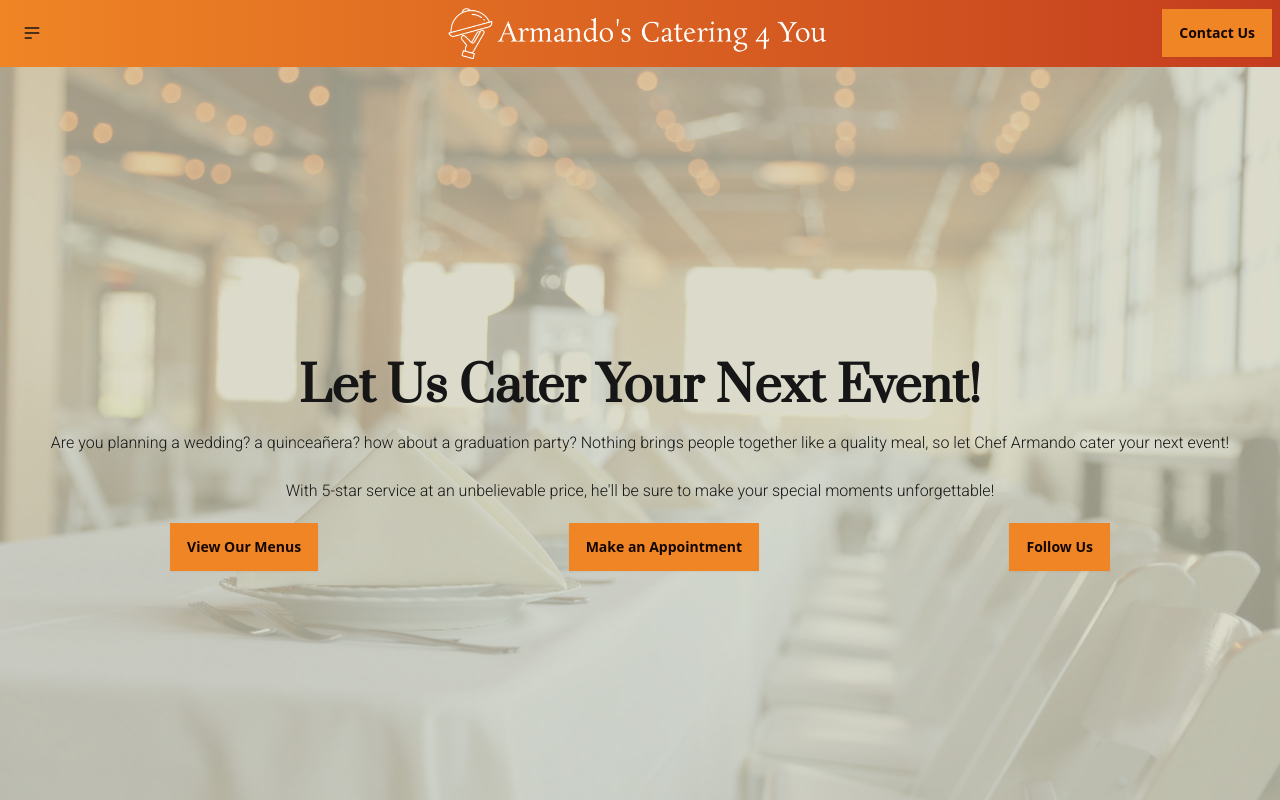
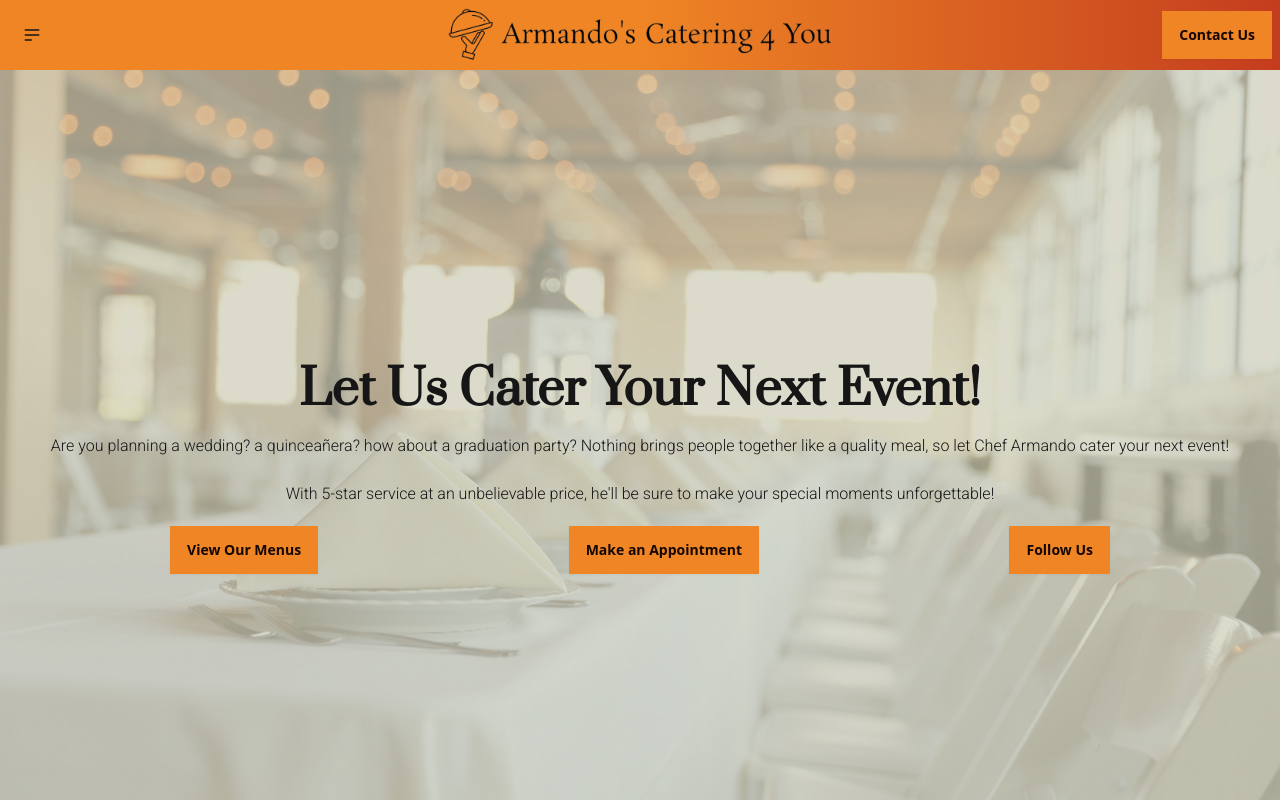
Before and after one commit to noelcastillon1/armandos-catering, a React (Vite) app: page / in a window 1280 px wide. Shown: the top 800 px of the page. Built offline with nearby package versions, Linux system fonts and the light colour scheme.

Commit message:
change logo, change gradient values for readability

```diff
--- a/src/components/Navbar.jsx
+++ b/src/components/Navbar.jsx
@@ -1,6 +1,6 @@
 const Navbar = () => {
     return (
-        <div className="navbar bg-gradient-to-r from-primary to-secondary">
+        <div className="navbar bg-gradient-to-r from-primary from-50% to-secondary">
             <div className="navbar-start">
                 <div className="dropdown">
                     <div tabIndex="0" role="button" aria-label="dropdown menu" className="btn btn-ghost btn-circle">
@@ -14,7 +14,7 @@ const Navbar = () => {
                 </div>
             </div>
             <div className="navbar-center max-w-sm hidden md:flex">
-                <a href="/"><img src="/Monochrome White Logo.png" alt="Armando's Catering Logo" /></a>
+                <a href="/"><img src="/Monochrome Black Logo.png" alt="Armando's Catering Logo" /></a>
             </div>
             <div className="navbar-end">
                 <a href="/#contact" className="btn btn-primary">Contact Us</a>
```
Also changed, not shown: public/Monochrome Black Logo.png (added).
